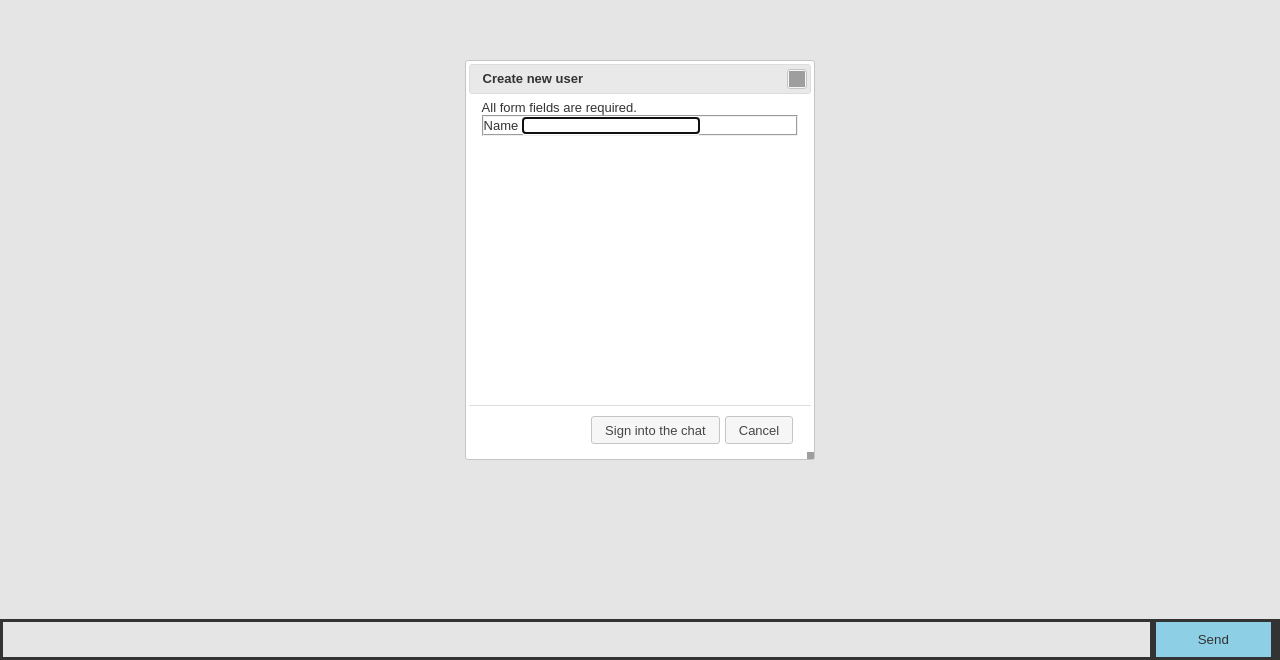
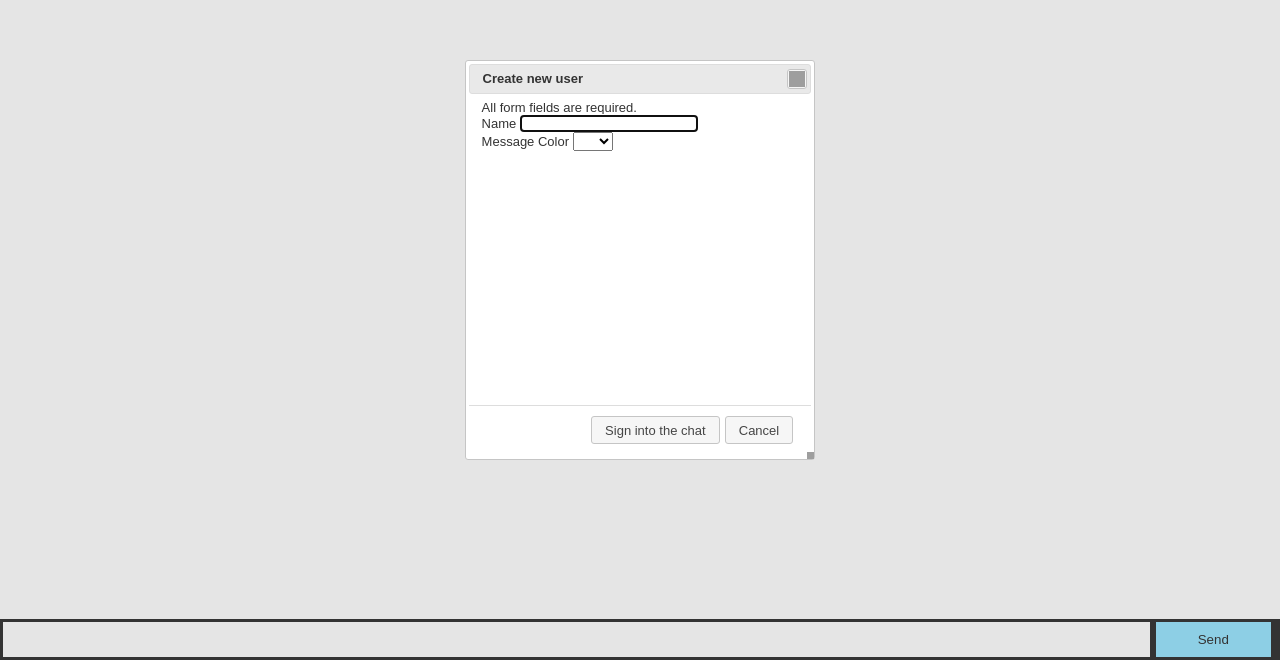
Before and after one commit to rosseng/nodejs-chatutil, a website: page index.html in a window 1280 px wide. Shown: the part 140-800 px from the top of the page. Drawn offline with nearby package versions, Linux system fonts and the light colour scheme; grey boxes are pictures that could not be loaded.

Commit message:
Added colored message support.

```diff
--- a/index.html
+++ b/index.html
@@ -16,6 +16,7 @@
 	  .connection {color:green; font-style:italic;}
 	  .disconnection {color:red; font-style:italic;}
 	  .userPad {padding-right: 5pt;}
+	  #msgColor {width: 30pt; }
     </style>
 	<link rel="stylesheet" href="//code.jquery.com/ui/1.12.1/themes/base/jquery-ui.css">
 	<script src="https://code.jquery.com/jquery-1.12.4.js"></script>
@@ -28,12 +29,25 @@
 	  <p class="validateTips">All form fields are required.</p>
 
 	  <form id = "chatLogin">
-		<fieldset>
+
 		  <label for="name">Name</label>
 		  <input type="text" name="name" id="name" value="" class="text ui-widget-content ui-corner-all">
+		  <p>
+
+		  <label for="msgColor">Message Color</label>
+		  <select name="msgColor" id="msgColor">
+			<option value="black" selected style="background-color: black"></option>
+			<option value="tomato" style="background-color: tomato; color: blue;" ></option>
+			<option value="blue" style="background-color: blue"></option>
+			<option value="darkgreen" style="background-color: darkgreen"></option>
+			<option value="deeppink" style="background-color: deeppink"></option>
+			<option value="orange" style="background-color: orange"></option>
+			<option value="tan" style="background-color: tan"></option>
+			<option value="violet" style="background-color: violet"></option>
+		  </select>
 		  <!-- Allow form submission with keyboard without duplicating the dialog button -->
 		  <input type="submit" tabindex="-1" style="position:absolute; top:-1000px">
-		</fieldset>
+
 	  </form>
 	</div>
     <div id="chatContainer">
@@ -45,16 +59,17 @@
       <input id="m" autocomplete="off" /><button>Send</button>
     </form>
 	<script>
-		var userName = "", dialog;
+		var userName = "", dialog, msgColor = "black";
 				function chatSignIn(){
 			userName = $( "#name" ).val().trim();
 			if (userName == ""){
 				alert("Please enter a valid name (at least one non-space character)!");
 				return false;
 			}
+			msgColor = $( "#msgColor" ).val();
 		var socket = io();
 		$('form').submit(function(){
-		  socket.emit('chat message', JSON.stringify({un: userName, m: $('#m').val()}));
+		  socket.emit('chat message', JSON.stringify({un: userName, m: $('#m').val(), c: msgColor}));
 		  $('#m').val('');
 		  return false;
 		});
@@ -63,6 +78,7 @@
 			var li = $('<li>');
 			li.append($('<b class="userPad">').text(o.un));
 			li.append($('<span>').text(o.m));
+			li.css("color", o.c);
 		  $('#messages').append(li);
 		  $("#revealer").scrollintoview();
 		});
@@ -78,6 +94,9 @@
 
 	  $(function () {
 		var form;
+		$("#msgColor").change(function(){
+			$(this).css("background-color", $(this).val());
+		});
 		dialog = $( "#dialog-form" ).dialog({
       autoOpen: true,
       height: 400,
```
